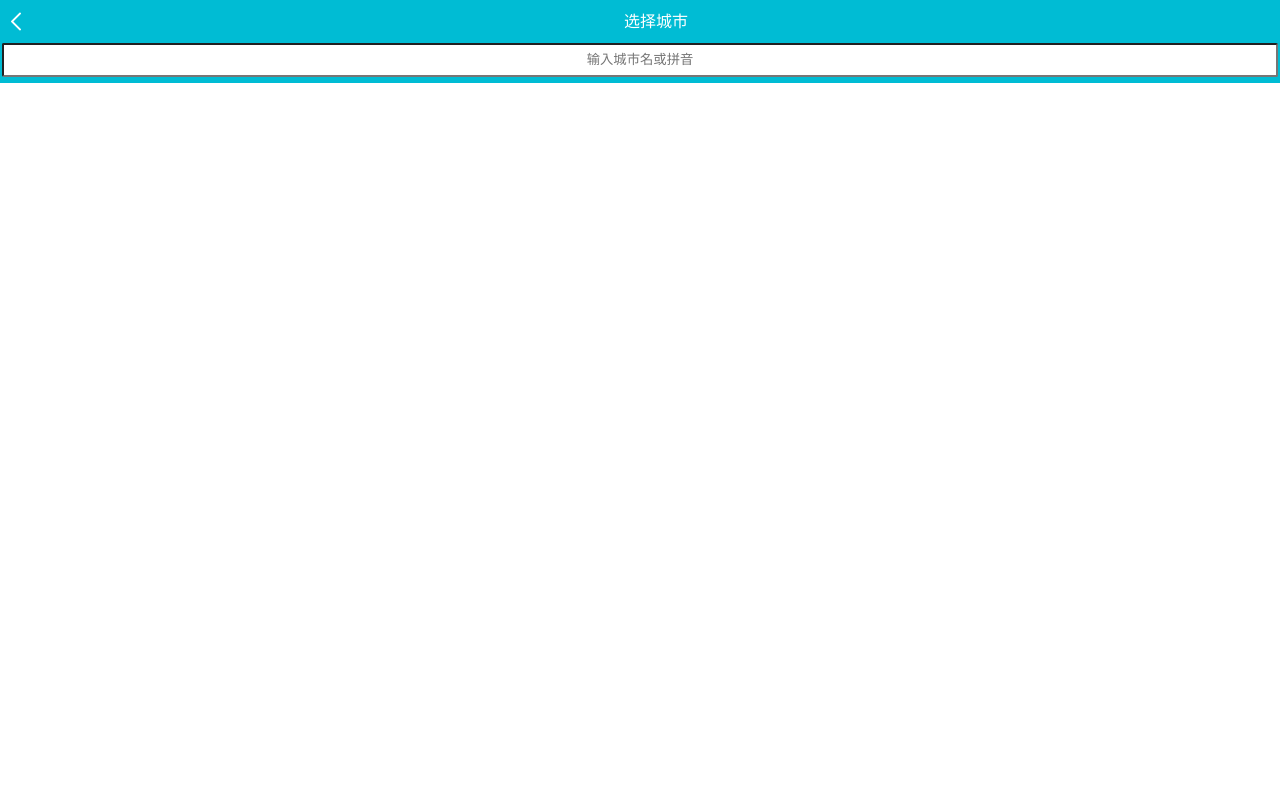
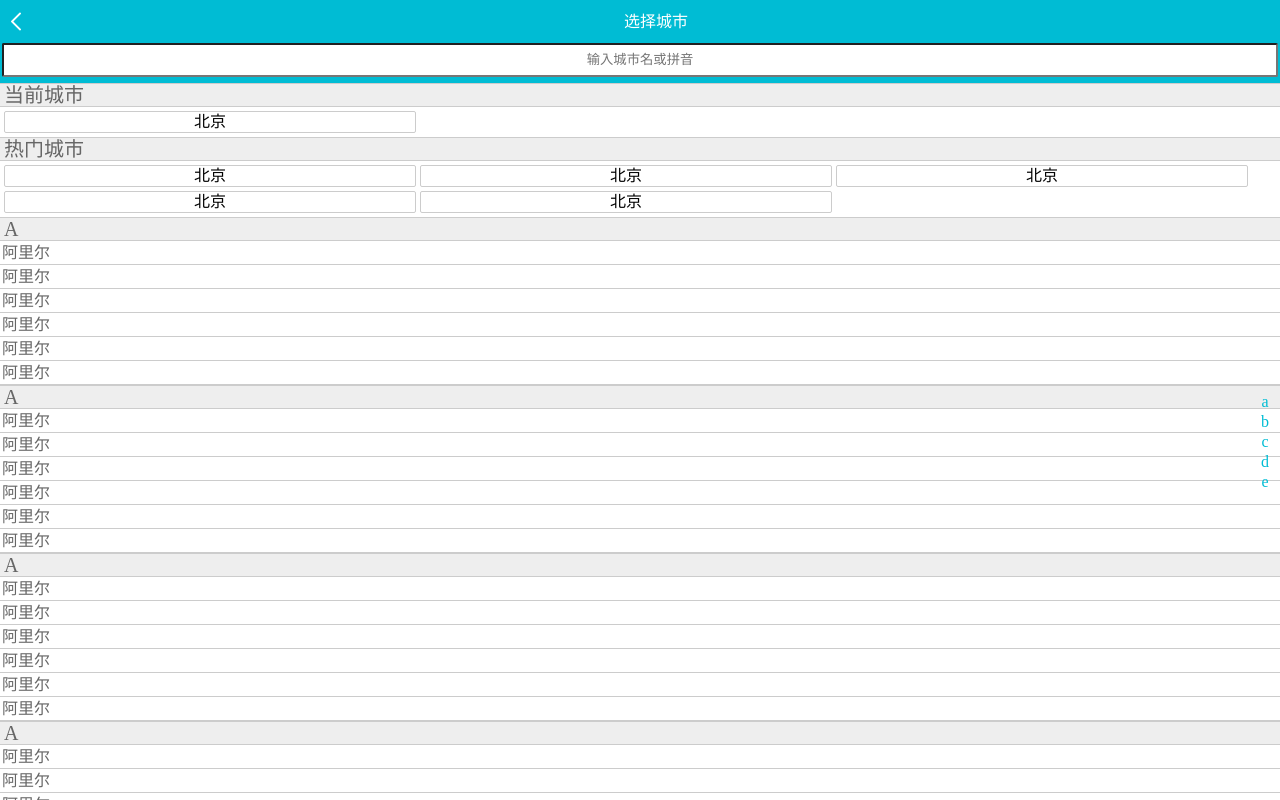
Before and after one commit to helloming86/vue-travel, a Vue app: page /#/city in a window 1280 px wide. Built offline with nearby package versions, Linux system fonts and the light colour scheme.

Commit message:
complete city list

```diff
--- a/package.json
+++ b/package.json
@@ -9,6 +9,7 @@
   },
   "dependencies": {
     "axios": "^0.18.0",
+    "better-scroll": "^1.15.2",
     "core-js": "^2.6.5",
     "vue": "^2.6.10",
     "vue-awesome-swiper": "^3.1.3",
--- /dev/null
+++ b/src/components/CityAlphabet.vue
@@ -0,0 +1,34 @@
+<template>
+  <ul class="list">
+    <ul class="item">a</ul>
+    <ul class="item">b</ul>
+    <ul class="item">c</ul>
+    <ul class="item">d</ul>
+    <ul class="item">e</ul>
+  </ul>
+</template>
+
+<script type="text/ecmascript-6">
+export default {
+  name: 'CityAlphabet'
+}
+
+</script>
+
+<style lang="stylus" scoped>
+  @import '~@/assets/styles/varibles.styl'
+  .list
+    display: flex
+    flex-direction column
+    justify-content center
+    position: absolute
+    top: 5.2rem
+    right: 0
+    bottom: 0
+    width: 1.875rem
+    // background: red
+    .item
+      line-height 1.25rem
+      text-align center
+      color: $bgColor
+</style>
--- /dev/null
+++ b/src/components/CityList.vue
@@ -0,0 +1,170 @@
+<template>
+  <div class="list" ref="wrapper">
+    <div>
+      <div class="area">
+        <div class="title border-topbottom">
+          当前城市
+        </div>
+        <div class="button-list">
+          <div class="button-wrapper">
+            <div class="button">北京</div>
+          </div>
+        </div>
+      </div>
+      <div class="area">
+        <div class="title border-topbottom">
+          热门城市
+        </div>
+        <div class="button-list">
+          <div class="button-wrapper">
+            <div class="button">北京</div>
+          </div>
+          <div class="button-wrapper">
+            <div class="button">北京</div>
+          </div>
+          <div class="button-wrapper">
+            <div class="button">北京</div>
+          </div>
+          <div class="button-wrapper">
+            <div class="button">北京</div>
+          </div>
+          <div class="button-wrapper">
+            <div class="button">北京</div>
+          </div>
+        </div>
+      </div>
+      <div class="area">
+        <div class="title border-topbottom">A</div>
+        <div class="item-list">
+          <div class="item border-bottom">阿里尔</div>
+          <div class="item border-bottom">阿里尔</div>
+          <div class="item border-bottom">阿里尔</div>
+          <div class="item border-bottom">阿里尔</div>
+          <div class="item border-bottom">阿里尔</div>
+          <div class="item border-bottom">阿里尔</div>
+        </div>
+      </div>
+      <div class="area">
+        <div class="title border-topbottom">A</div>
+        <div class="item-list">
+          <div class="item border-bottom">阿里尔</div>
+          <div class="item border-bottom">阿里尔</div>
+          <div class="item border-bottom">阿里尔</div>
+          <div class="item border-bottom">阿里尔</div>
+          <div class="item border-bottom">阿里尔</div>
+          <div class="item border-bottom">阿里尔</div>
+        </div>
+      </div>
+      <div class="area">
+        <div class="title border-topbottom">A</div>
+        <div class="item-list">
+          <div class="item border-bottom">阿里尔</div>
+          <div class="item border-bottom">阿里尔</div>
+          <div class="item border-bottom">阿里尔</div>
+          <div class="item border-bottom">阿里尔</div>
+          <div class="item border-bottom">阿里尔</div>
+          <div class="item border-bottom">阿里尔</div>
+        </div>
+      </div>
+      <div class="area">
+        <div class="title border-topbottom">A</div>
+        <div class="item-list">
+          <div class="item border-bottom">阿里尔</div>
+          <div class="item border-bottom">阿里尔</div>
+          <div class="item border-bottom">阿里尔</div>
+          <div class="item border-bottom">阿里尔</div>
+          <div class="item border-bottom">阿里尔</div>
+          <div class="item border-bottom">阿里尔</div>
+        </div>
+      </div>
+      <div class="area">
+        <div class="title border-topbottom">A</div>
+        <div class="item-list">
+          <div class="item border-bottom">阿里尔</div>
+          <div class="item border-bottom">阿里尔</div>
+          <div class="item border-bottom">阿里尔</div>
+          <div class="item border-bottom">阿里尔</div>
+          <div class="item border-bottom">阿里尔</div>
+          <div class="item border-bottom">阿里尔</div>
+        </div>
+      </div>
+      <div class="area">
+        <div class="title border-topbottom">A</div>
+        <div class="item-list">
+          <div class="item border-bottom">阿里尔</div>
+          <div class="item border-bottom">阿里尔</div>
+          <div class="item border-bottom">阿里尔</div>
+          <div class="item border-bottom">阿里尔</div>
+          <div class="item border-bottom">阿里尔</div>
+          <div class="item border-bottom">阿里尔</div>
+        </div>
+      </div>
+      <div class="area">
+        <div class="title border-topbottom">A</div>
+        <div class="item-list">
+          <div class="item border-bottom">阿里尔</div>
+          <div class="item border-bottom">阿里尔</div>
+          <div class="item border-bottom">阿里尔</div>
+          <div class="item border-bottom">阿里尔</div>
+          <div class="item border-bottom">阿里尔</div>
+          <div class="item border-bottom">阿里尔</div>
+        </div>
+      </div>
+    </div>
+  </div>
+</template>
+
+<script type="text/ecmascript-6">
+import BScroll from 'better-scroll'
+export default {
+  name: 'CityList',
+  mounted () {
+    this.scroll = new BScroll(this.$refs.wrapper)
+  }
+}
+
+</script>
+
+<style lang="stylus" scoped>
+  @import '~@/assets/styles/varibles.styl'
+
+  .border-topbottom
+    &:before
+      border-color: #cccccc
+    &:after
+      border-color: #cccccc
+  .border-bottom
+    &:before
+      border-color: #cccccc
+  .list
+    overflow hidden
+    position absolute
+    top: 5.2rem
+    left: 0
+    right: 0
+    bottom: 0
+    // background red
+    .title
+      line-height: 1.5rem
+      background: #eeeeee
+      padding-left: .25rem
+      color: #666666
+      font-size: 1.25rem
+    .button-list
+      overflow: hidden
+      padding: .125rem 1.875rem .125rem .125rem
+      .button-wrapper
+        float: left
+        width: 33.33%
+        .button
+          margin: .125rem
+          padding: .125rem 0
+          text-align: center
+          border: .063rem solid #cccccc
+          border-radius .125rem
+    .item-list
+      .item
+        line-height: 1.5rem
+        color: #666666
+        padding-left: .125rem
+</style>
--- a/src/views/City.vue
+++ b/src/views/City.vue
@@ -2,6 +2,8 @@
   <div>
     <CityHeader></CityHeader>
     <CitySearch></CitySearch>
+    <CityList></CityList>
+    <CityAlphabet></CityAlphabet>
   </div>
 </template>
 
@@ -10,12 +12,16 @@
 // import HelloWorld from '@/components/CityHeader.vue'
 import CityHeader from '@/components/CityHeader.vue'
 import CitySearch from '@/components/CitySearch.vue'
+import CityList from '@/components/CityList.vue'
+import CityAlphabet from '@/components/CityAlphabet.vue'
 
 export default {
   name: 'City',
   components: {
     CityHeader,
-    CitySearch
+    CitySearch,
+    CityList,
+    CityAlphabet
   }
 }
 
```
Also changed, not shown: 1 other file (tests, documents, lock files or other folders).
